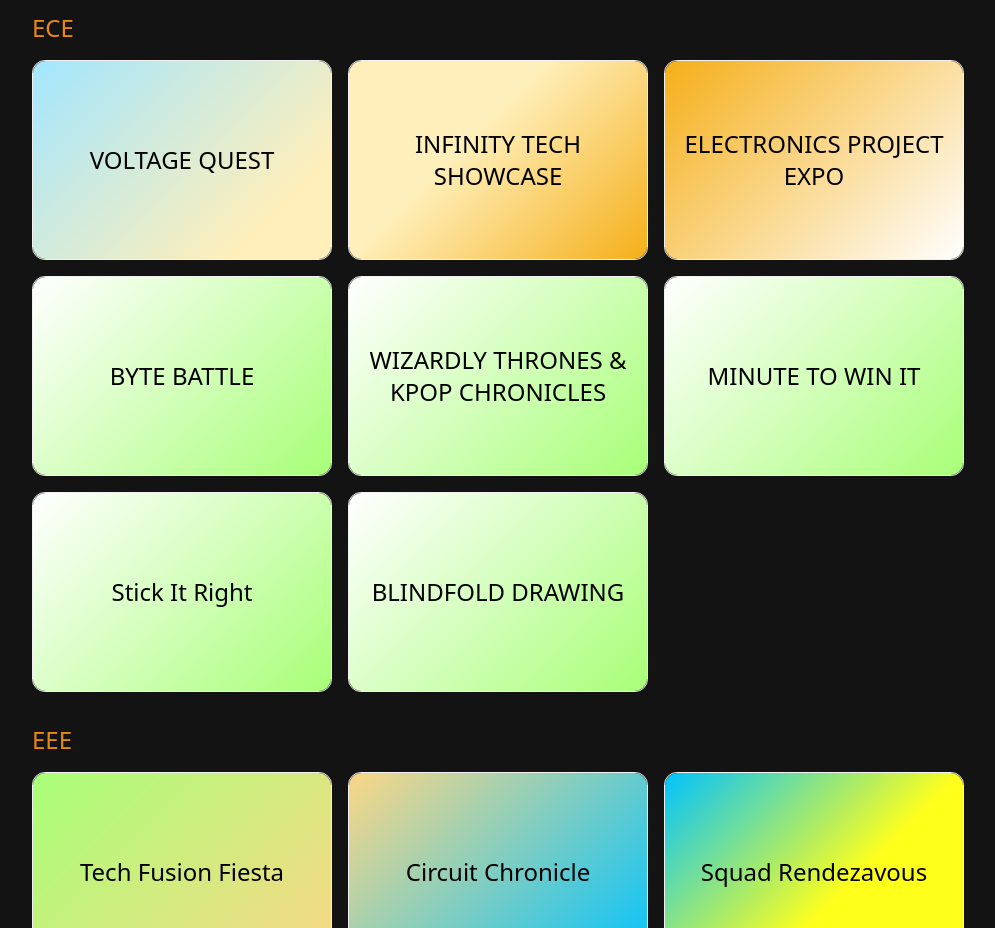
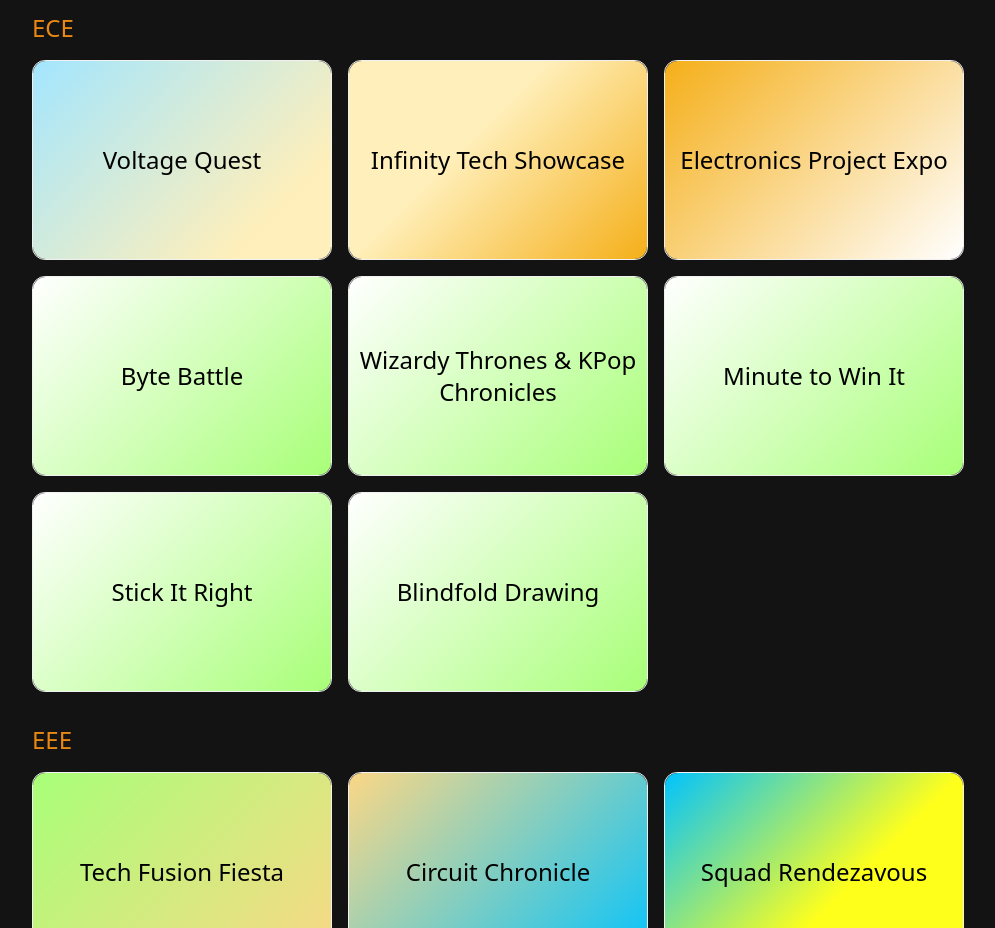
Before and after one commit to panda9903/afosec-website, a Next.js app: page /events in a window 1280 px wide. Shown: the part 1660-2588 px from the top of the page, without its empty margins (0-995 px from the left). Built offline with nearby package versions, Linux system fonts and the light colour scheme.

Commit message:
Refactor code to improve performance and readability

```diff
--- a/app/(navbar)/events/events.js
+++ b/app/(navbar)/events/events.js
@@ -189,113 +189,113 @@ const events = {
   ECE: [
     {
       id: "1",
-      name: " VOLTAGE QUEST",
+      name: " Voltage Quest",
       description:
         "  Identify, debug, and connect! Students compete in rounds testing circuit knowledge and hands-on skills.”",
       deg: 135,
       from: "rgba(163, 230, 255, 1)",
       to: " #FFEFBA 80%",
-      DesX: ` Objective:
-      To Identify, Debug, and Connect various Electronic Circuits.
-      Description:
-      Round 1 - Circuit Identification & Debugging Quiz:
-      The teams need to identify/debug the given circuits to choose the right option in the online quiz. The teams with the highest scores will be promoted to the final round.
-      Round 2 - Circuit Connection Round:
+      DesX: ` Objective:<br>
+      To Identify, Debug, and Connect various Electronic Circuits.<br>
+      Description:<br>
+      Round 1 - Circuit Identification & Debugging Quiz:<br>
+      The teams need to identify/debug the given circuits to choose the right option in the online quiz. The teams with the highest scores will be promoted to the final round.<br>
+      Round 2 - Circuit Connection Round:<br>
       The teams need to connect a given circuit on a Breadboard. The circuit diagram will be shown. The components and breadboard will be provided. The team that connects the circuit quickly and correctly will win.
-      Rules and Regulations:
-       Each team should consist of at most 3 members.
-       For Round 2, a five-minute gap will be given.
-       The team that will score the most points will win in Round 1.
-       The team that will connect the circuit quickly and correctly will win in Round 2.
-       Group members are to be registered separately.
-      Eligibility: Students of ECE, EEE and EIE No. of Participants: 1/2/3  `
+      <br> Rules and Regulations:<br>
+       Each team should consist of at most 3 members.<br>
+       For Round 2, a five-minute gap will be given.<br>
+       The team that will score the most points will win in Round 1.<br>
+       The team that will connect the circuit quickly and correctly will win in Round 2.<br>
+       Group members are to be registered separately.<br>
+      <br>Eligibility: Students of ECE, EEE and EIE<br> No. of Participants: 1/2/3  `
     },
     {
       id: "2",
-      name: "INFINITY TECH SHOWCASE",
+      name: " Infinity Tech Showcase",
       description:
         "   Individual PPT challenge! Present cutting-edge technology in a compelling presentation to win the event.",
       deg: 135,
       from: "#FFEFBA 40%",
       to: " #f5af19",
-      DesX: `  Objective:
-      To present a PPT presentation on Present Technology.
-      Description:
+      DesX: `  Objective:<br>
+      To present a PPT presentation on Present Technology.<br>
+      Description:<br>
       The participant is expected to make a PPT on any Present Technology and submit the file before the start of the event. The person should do his presentation in front of the other participants. Whoever does the presentation better will win the event.
-      Rules and Regulations:
-       Everyone should participate individually.
-       The judges’ decision shall be treated as final and binding on all.
-      Eligibility: Students of any Stream No. of Participants: 1 `
+      <br>Rules and Regulations:<br>
+       Everyone should participate individually.<br>
+       The judges decision shall be treated as final and binding on all.<br>
+      <br>Eligibility: Students of any Stream <br>No. of Participants: 1 `
     },
     {
       id: "3",
-      name: "ELECTRONICS PROJECT EXPO ",
+      name: "  Electronics Project Expo",
       description:
         "   Showcase your innovation! Teams of up to 4 members present and explain their self-made electronics projects to the judges.",
       deg: 135,
       from: "#f5af19",
       to: "#ffffff",
-      DesX: `  Objective:
-      To display an Electronics Project that the participant has done.
-      Description:
-      The participants should bring an Electronics project that they have done and explain its operation and applications to the judges.
-      Rules and Regulations:
-       Each Team can consist of at most 4 members.
-       Participants need to take care of their projects by themselves.
-       The judges’ decision shall be treated as final and binding on all.
-      Eligibility: Students of ECE, EEE, and EIE No. of Participants: 1/2/3/4 `
+      DesX: `  Objective:<br>
+      To display an Electronics Project that the participant has done.<br>
+      Description:<br>
+      The participants should bring an Electronics project that they have done and explain its operation and applications to the judges.<br>
+      Rules and Regulations:<br>
+       Each Team can consist of at most 4 members.<br>
+       Participants need to take care of their projects by themselves.<br>
+       The judges decision shall be treated as final and binding on all.<br>
+      Eligibility: Students of ECE, EEE, and EIE <br>No. of Participants: 1/2/3/4 `
     },
     {
       id: "4",
-      name: "BYTE BATTLE",
+      name: " Byte Battle",
       description:
         " Engage in technical debates!  Discuss and debate given topics, aiming to be the top performers.",
       deg: 135,
       from: "#ffffff",
       to: "#a8ff78",
       DesX: `  Objective:
-      To Discuss and Debate on the given Technical Topic.
-      Description:
-      According to the number of participants in the event, everyone will be divided into different groups. Each group will be given a different Technology or Current Affairs topic. The top 2 best performers will be selected from each group for the next round. This process will continue till we select the best performers in the final round.
-      Rules and Regulations:
-       Participants should register for the event individually.
-       Participants need to be decent and should not talk offensively.
-       The judges’ decision shall be treated as final and binding on all.
-      Eligibility: Students of any Stream No. of participants: 1 `
+      To Discuss and Debate on the given Technical Topic.<br>
+      Description:<br>
+      <br>According to the number of participants in the event, everyone will be divided into different groups. Each group will be given a different Technology or Current Affairs topic. The top 2 best performers will be selected from each group for the next round. This process will continue till we select the best performers in the final round.
+      Rules and Regulations:<br>
+       Participants should register for the event individually.<br>
+       Participants need to be decent and should not talk offensively.<br>
+       The judges decision shall be treated as final and binding on all.<br>
+      Eligibility: Students of any Stream<br> No. of participants: 1 `
     },
     {
       id: "5",
-      name: "  WIZARDLY THRONES & KPOP CHRONICLES",
+      name: " Wizardy Thrones & KPop Chronicles",
       description:
         "  Test your knowledge! Compete to answer fantasy franchise and music trivia questions, aiming for the highest score.",
       deg: 135,
       from: "#ffffff",
       to: "#a8ff78",
-      DesX: ` Objective:
-      To answer different trivia questions on Fantasy Franchises and Music.
-      Description:
-      The teams need to answer different trivia questions correctly in the online quiz. The teams with the highest scores will win the event.
-      Rules and Regulations:
-       Each team should consist of at most 4 members.
-       The team that will score the most points will win.
-       Group members are to be registered separately.
-      Eligibility: Students of any Stream No. of participants: 1/2/3/4  `
+      DesX: ` Objective:<br>
+      To answer different trivia questions on Fantasy Franchises and Music.<br>
+      Description:<br>
+      The teams need to answer different trivia questions correctly in the online quiz. The teams with the highest scores will win the event.<br>
+      Rules and Regulations:<br>
+       Each team should consist of at most 4 members.<br>
+       The team that will score the most points will win.<br>
+       Group members are to be registered separately.<br>
+      Eligibility: Students of any Stream <br>No. of participants: 1/2/3/4  `
     },
     {
       id: "6",
-      name: "  MINUTE TO WIN IT",
+      name: "   Minute to Win It",
       description:
         "Pop for a challenge! Individuals pop balloons, completing dares written inside within a thrilling 1-minute countdown.",
       deg: 135,
       from: "#ffffff",
       to: "#a8ff78",
-      DesX: `  Objective:
-      To pop a random balloon and do the dare that is given inside it in 1 minute.
-      Description:
+      DesX: `  Objective:<br>
+      To pop a random balloon and do the dare that is given inside it in 1 minute.<br>
+      Description:<br>
       Challenges or Dares will be written on slips of paper which will be put inside balloons. Participants need to pop a random balloon and finish the task given inside it in 1 minute.
-      Rules and Regulations:
-       Each participant should participate individually.
-      Eligibility: Students of any Stream No. of participants: 1 `
+      <br>Rules and Regulations:<br>
+       Each participant should participate individually.<br>
+      Eligibility: Students of any Stream <br>No. of participants: 1 `
     },
     {
       id: "7",
@@ -305,35 +305,33 @@ const events = {
       deg: 135,
       from: "#ffffff",
       to: "#a8ff78",
-      DesX: `  Objective:
-      STICK IT RIGHT
-      To find the given people in our college and stick a sticky note on each of them quickly.
-      Description:
-      Participants need to form a group of 4. Team numbers will be allotted and each team will get 9 sticky notes. Pictures of 9 people will be posted on our Instagram Page. These people will be in our college for the day. The team that finds all the 9 people and sticks the sticky notes to them first will be the winners.
-      Rules and Regulations:
-       Each team should consist of 4 members.
-       The team that will find the 9 members the quickest will win.
-       Group members are to be registered separately.
-      Eligibility: Students of any Stream No. of participants: 4 `
+      DesX: `  Objective:<br>
+      To find the given people in our college and stick a sticky note on each of them quickly.<br>
+      Description:<br>
+      <br>Participants need to form a group of 4. Team numbers will be allotted and each team will get 9 sticky notes. Pictures of 9 people will be posted on our Instagram Page. These people will be in our college for the day. The team that finds all the 9 people and sticks the sticky notes to them first will be the winners.
+      <br>Rules and Regulations:<br>
+       Each team should consist of 4 members.<br>
+       The team that will find the 9 members the quickest will win.<br>
+       Group members are to be registered separately.<br>
+      Eligibility: Students of any Stream<br> No. of participants: 4 `
     },
     {
       id: "8",
-      name: " BLINDFOLD DRAWING",
+      name: "  Blindfold Drawing",
       description:
         "  Team creativity challenge! In pairs, one blindfolded participant completes an incomplete drawing with guidance.",
       deg: 135,
       from: "#ffffff",
       to: "#a8ff78",
-      DesX: ` Objective:
-      BLINDFOLD DRAWING
-      To draw the incomplete drawing neatly while being blindfolded.
-      Description:
+      DesX: ` Objective:<br>
+      To draw the incomplete drawing neatly while being blindfolded.<br>
+      Description:<br>
       Participants should form a team of 2. One person will be blindfolded. Both of them will be given a canvas with an incomplete drawing. The blindfolded person should finish that drawing with the instructions given by the other participant.
-      Rules and Regulations:
-       Each team should consist of 2 members.
-       The team that finishes the drawing neatly will win.
-       The judges’ decision shall be treated as final and binding on all.
-      Eligibility: Students of any Stream No. of participants: 2  `
+      <br> Rules and Regulations:<br>
+       Each team should consist of 2 members.<br>
+       The team that finishes the drawing neatly will win.<br>
+       The judges decision shall be treated as final and binding on all.<br>
+      Eligibility: Students of any Stream <br>No. of participants: 2`
     },
   ],
   EEE: [
```
